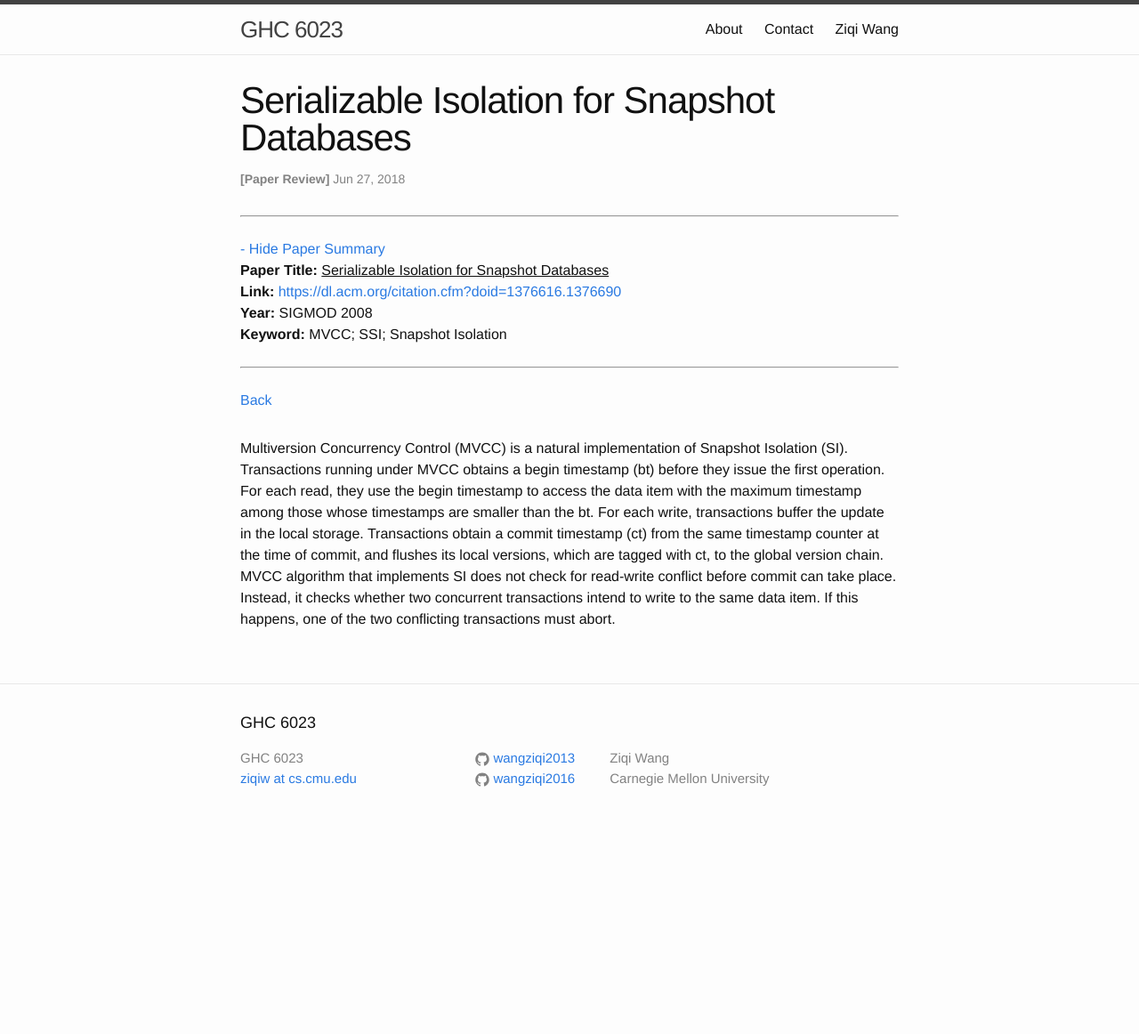
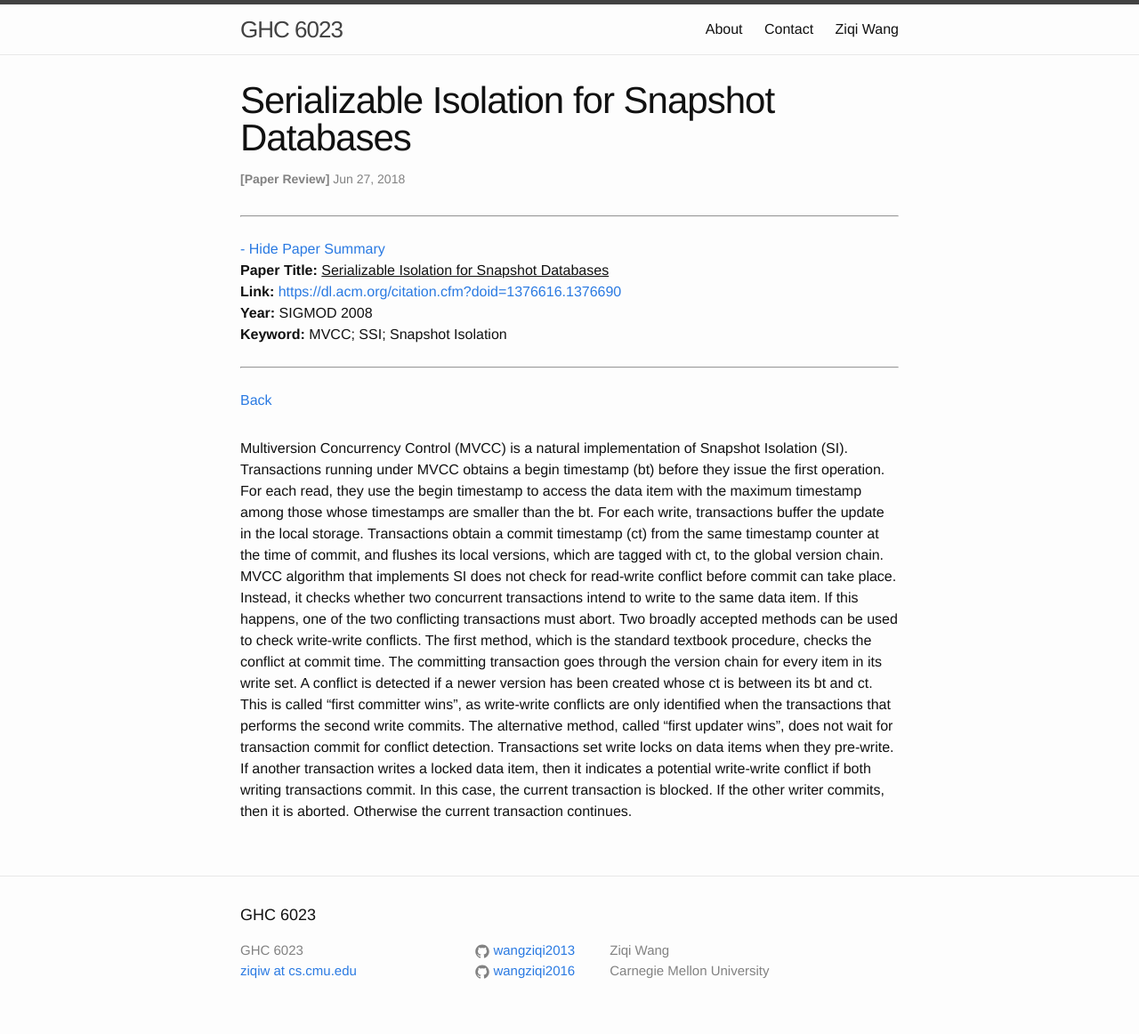
Before and after one commit to wangziqi2013/wangziqi2013.github.io, a Jekyll site: the page built from _posts/2018-06-27-Serializable-Isolation-for-Snapshot-Databases.markdown, in a window 1280 px wide. Shown: the whole page at 89% size. Built offline with Jekyll 4.4.1, drawn with Linux system fonts in a browser that asks for light colours; before the commit the page ends 946 px from its top, so only the background shows below that.

Commit message:
Adding first updater wins

```diff
--- a/_posts/2018-06-27-Serializable-Isolation-for-Snapshot-Databases.markdown
+++ b/_posts/2018-06-27-Serializable-Isolation-for-Snapshot-Databases.markdown
@@ -20,4 +20,13 @@ smaller than the bt. For each write, transactions buffer the update in the local
 a commit timestamp (ct) from the same timestamp counter at the time of commit, and flushes its local versions,
 which are tagged with ct, to the global version chain. MVCC algorithm that implements SI does not check for
 read-write conflict before commit can take place. Instead, it checks whether two concurrent transactions intend
-to write to the same data item. If this happens, one of the two conflicting transactions must abort.
+to write to the same data item. If this happens, one of the two conflicting transactions must abort. Two broadly
+accepted methods can be used to check write-write conflicts. The first method, which is the standard textbook
+procedure, checks the conflict at commit time. The committing transaction goes through the version chain for every
+item in its write set. A conflict is detected if a newer version has been created whose ct is between its bt and ct.
+This is called "first committer wins", as write-write conflicts are only identified when the transactions that
+performs the second write commits. The alternative method, called "first updater wins", does not wait for transaction
+commit for conflict detection. Transactions set write locks on data items when they pre-write. If another transaction
+writes a locked data item, then it indicates a potential write-write conflict if both writing transactions commit.
+In this case, the current transaction is blocked. If the other writer commits, then it is aborted. Otherwise the
+current transaction continues.
```
